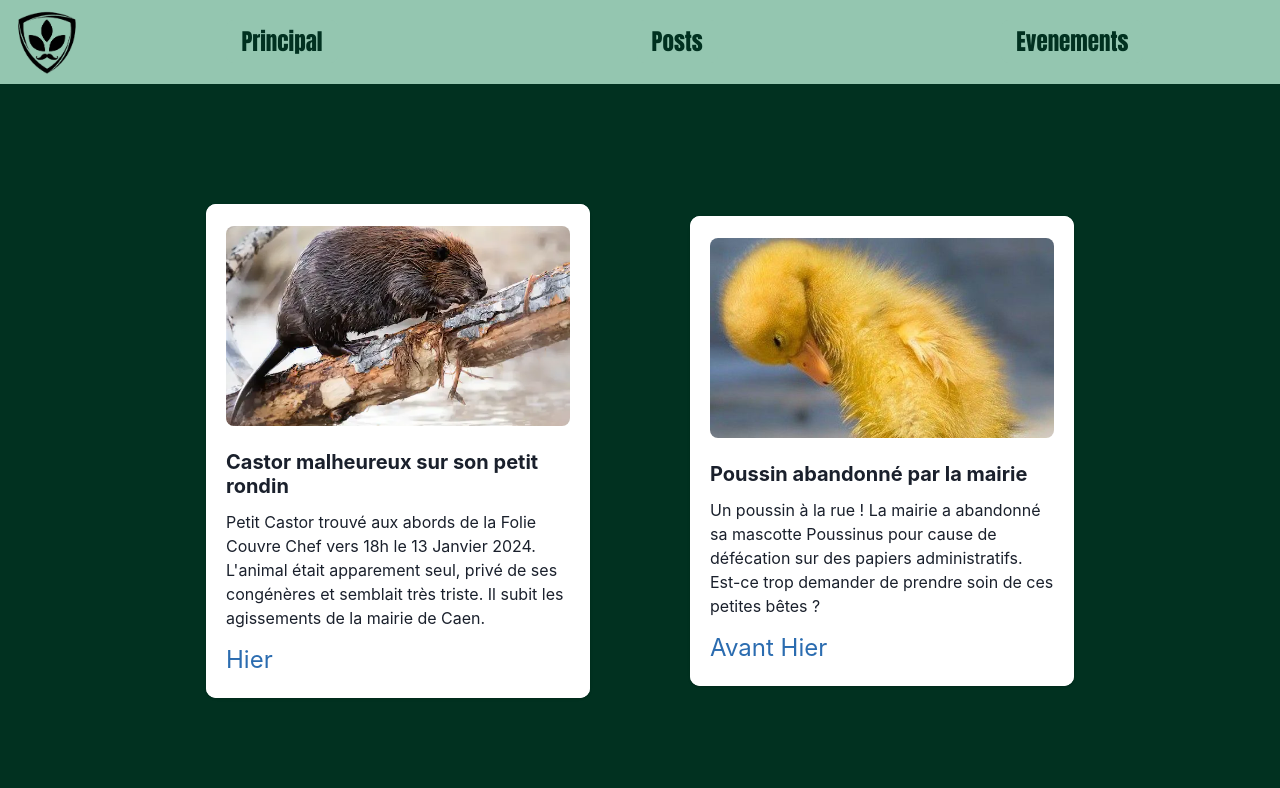
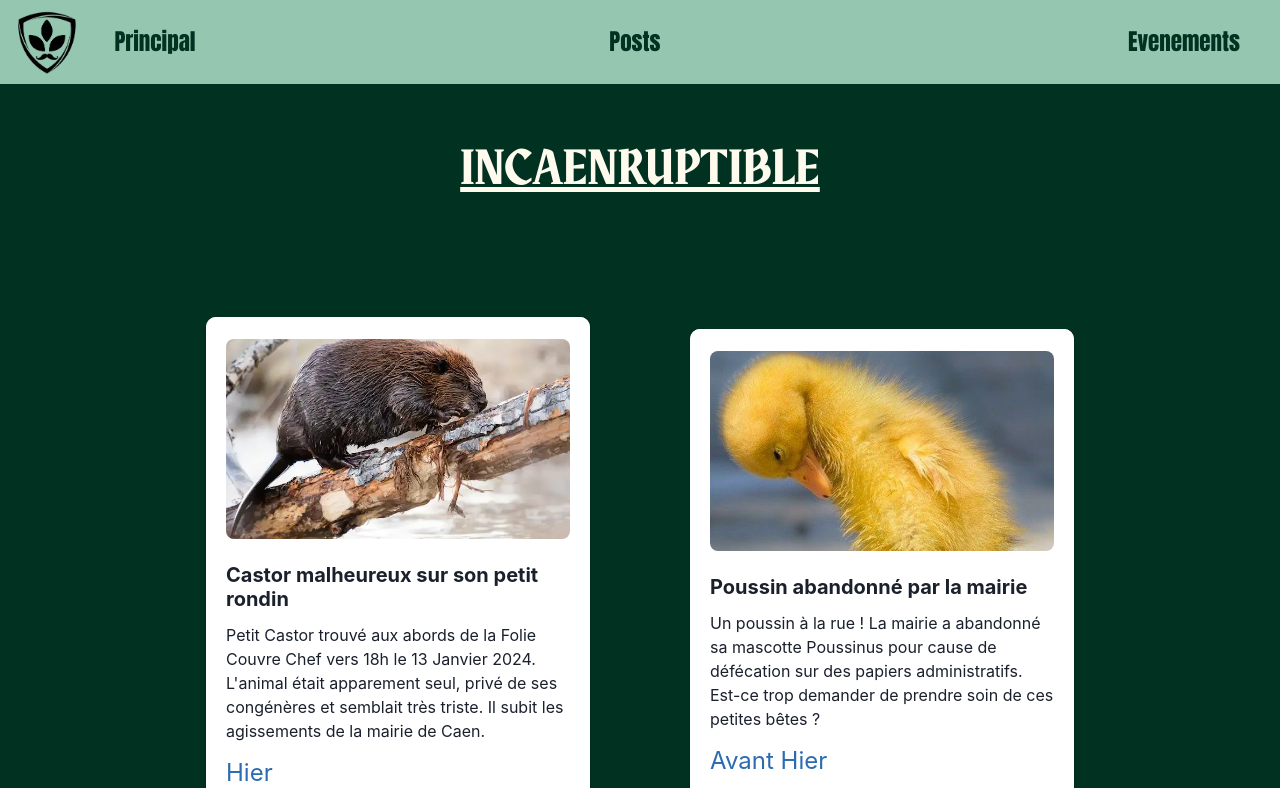
Before and after one commit to FocSon/InCaenruptible_front, a React (Create React App) app: page /posts in a window 1280 px wide. Shown: the top 788 px of the page. Built offline with nearby package versions, Linux system fonts and the light colour scheme; a web font is replaced by a local one.

Commit message:
cahnged the nav bar, and added the the title

```diff
--- a/src/App.js
+++ b/src/App.js
@@ -9,7 +9,6 @@ function App() {
   }, []);
     return (
     <Navbar />
-
   );
 
 }
--- a/src/component/Home.js
+++ b/src/component/Home.js
@@ -3,7 +3,9 @@ import VideoPlayer from './VideoPlayer';
 
 const Home = () => {
     return (
+        <main className='content bodyColor'>
         <VideoPlayer length={40} url="https://www.youtube.com/watch?v=Rq5SEhs9lws&ab_channel=Skillthrive"/>
+        </main>
     );
 };
 
--- a/src/component/Navbar.js
+++ b/src/component/Navbar.js
@@ -15,8 +15,8 @@ function Navbar() {
 
                 <ul>
                     <li><Link to="*">Principal</Link></li>
-                    <li><Link to="/posts">Posts</Link></li>
-                    <li><Link to="/events">Evenements</Link></li>
+                    <li className='center'><Link to="/posts">Posts</Link></li>
+                    <li className='right'><Link to="/events">Evenements</Link></li>
                 </ul>
             </nav>
             <Routes>
--- a/src/component/Posts.js
+++ b/src/component/Posts.js
@@ -86,7 +86,6 @@ class Posts extends Component {
   // Function to render rows of cards
   renderRows() {
     const { listPosts } = this.state;
-    console.log(listPosts.length);
     const rowElements = [];
 
     // Grouping posts in pairs
@@ -123,7 +122,11 @@ class Posts extends Component {
   render() {
     return (
       <>
-        <main className="content bodyColor">{this.renderRows()}</main>
+        <main className="content bodyColor">
+            <h2 className="title">INCAENRUPTIBLE</h2>
+            {this.renderRows()}
+
+        </main>
       </>
     );
   }
--- a/src/index.css
+++ b/src/index.css
@@ -5,6 +5,7 @@
   --navbar-bg-color:#94c6b0;
   --navbar-color-text:#013120;
   --navbar-hover-color:#bddbce;
+  --title-color:#fffaee;
 }
 
 body {
@@ -15,10 +16,18 @@ body {
   background-color: rgb(0, 0, 0);
 }
 
-/*! -----------HEADER------------ */
+/*! -----------FONT------------ */
 
 @font-face {
   font-family: 'KCObraLetraRegular';
+  src: url('./font/KCObraLetraBold.woff2') format('woff2'),
+       url('./font/KCObraLetraBold.woff') format('woff');
+  font-weight: normal;
+  font-style: normal;
+}
+
+@font-face {
+  font-family: 'Stencil';
   src: url('./font/KCObraLetraBold.woff2') format('woff2'),
        url('./font/KCObraLetraBold.woff') format('woff');
   font-weight: normal;
@@ -36,11 +45,31 @@ body {
 .bodyColor {
 
   padding: 10px 0;
-  background-color:var(--main-bg-color);
+  background-color:var( --main-bg-color);
   height: 100%;
 
 }
 
+/*! -----------TEXT------------ */
+.title {
+
+  margin-top: 3%;
+  font-size: 50px;
+  color:var(--title-color) ;
+  text-decoration: underline;
+  font-family: 'Stencil', sans-serif;
+  text-align: center;
+
+}
+
+.center {
+  text-align: center;
+}
+
+.right {
+  text-align: right;
+}
+/*! -----------NAV------------ */
 /* Style the links */
 nav>ul>li>a {
   color: var(--navbar-color-text);
@@ -74,8 +103,7 @@ nav, nav ul, nav img, nav a, nav li {
 
 nav ul {
   display: grid; /* Use grid layout */
-  grid-template-columns: 1fr 1fr 1fr; /* Three columns, each 1 fraction of the available space */
-  justify-items: center; /* Center items horizontally in the grid cell */
+  grid-template-columns: 4fr 5fr 5fr; /* Three columns, each 1 fraction of the available space */
   align-items: center; /* Center items vertically in the grid cell */
   list-style-type: none; /* Remove default list styling */
   padding: 0;
```
Also changed, not shown: src/font/Stencil Regular.ttf (added).
